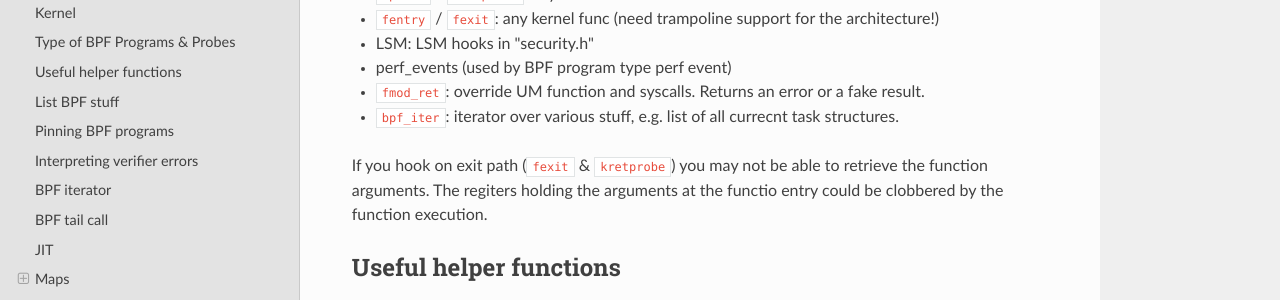
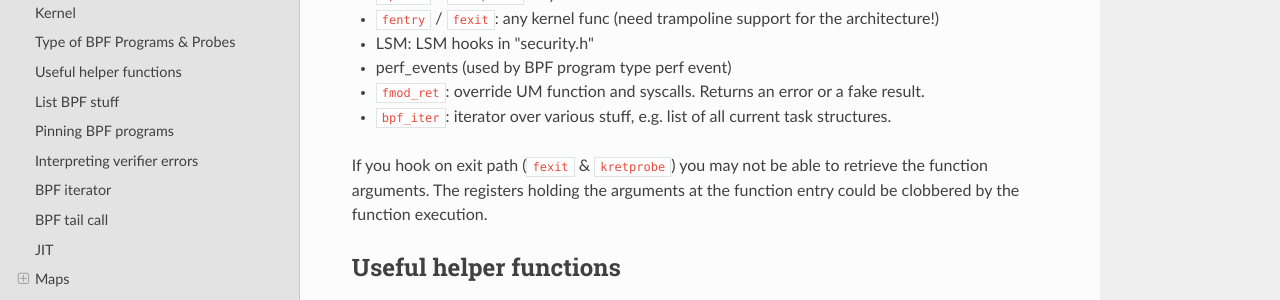
Before and after one commit to marcov/tech-notes, an MkDocs documentation site: the page built from docs/Linux/bpf.md, in a window 1280 px wide and 900 px high, scrolled down 1215 px. Shown: the part 151-451 px from the top of the window. Built offline with MkDocs 1.6.1, drawn with Linux system fonts in a browser that asks for light colours; nearby versions of some CDN libraries.

Commit message:
fix typos

```diff
--- a/docs/Linux/bpf.md
+++ b/docs/Linux/bpf.md
@@ -57,10 +57,10 @@ See `/sys/kernel/debug/tracing/events/...` and `/sys/kernel/debug/tracing/availa
 - LSM: LSM hooks in "security.h"
 - perf_events (used by BPF program type perf event)
 - `fmod_ret`: override UM function and syscalls. Returns an error or a fake result.
-- `bpf_iter`: iterator over various stuff, e.g. list of all currecnt task structures.
+- `bpf_iter`: iterator over various stuff, e.g. list of all current task structures.
 
 If you hook on exit path (`fexit` & `kretprobe`) you may not be able to retrieve
-the function arguments. The regiters holding the arguments at the functio entry
+the function arguments. The registers holding the arguments at the function entry
 could be clobbered by the function execution.
 
 ## Useful helper functions
```
